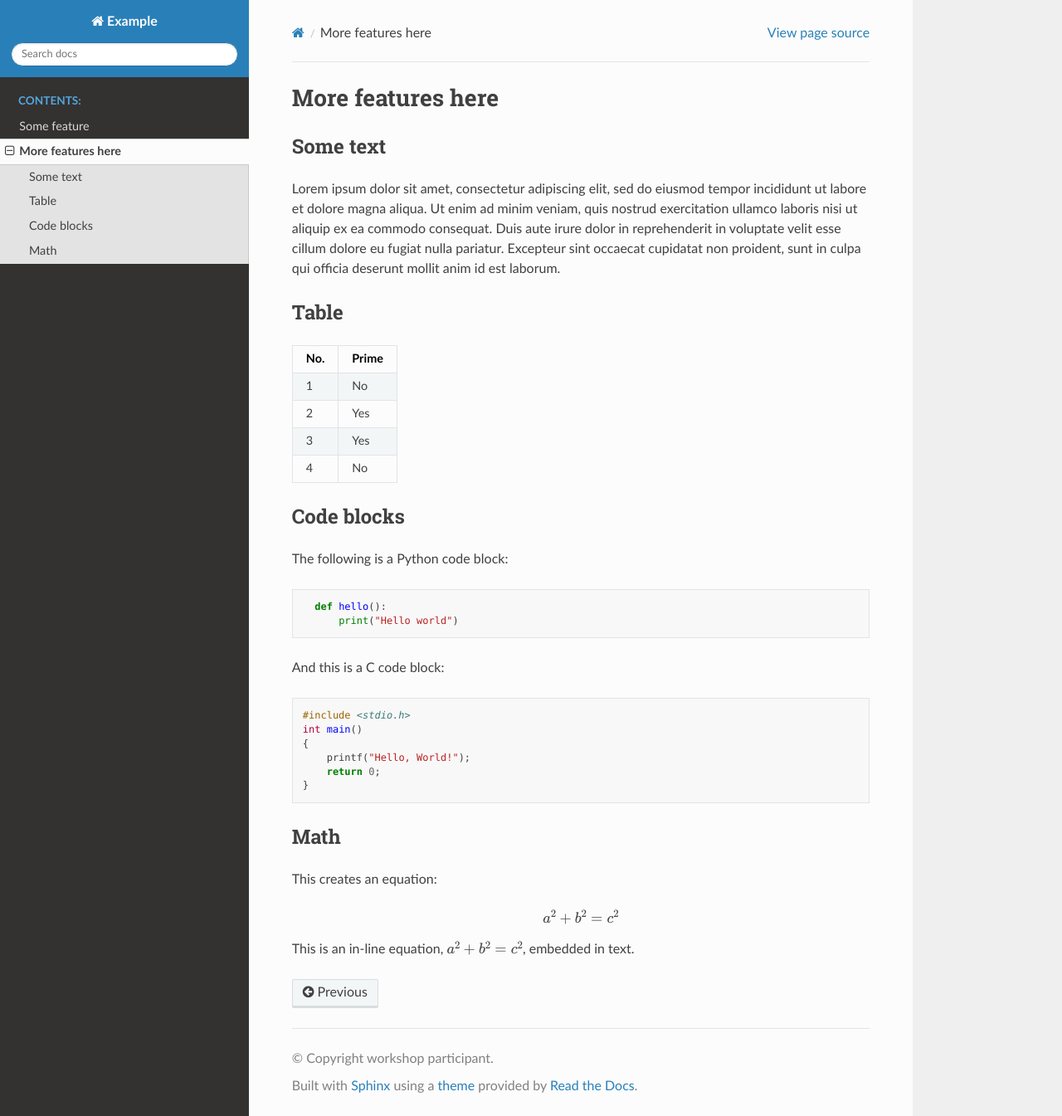
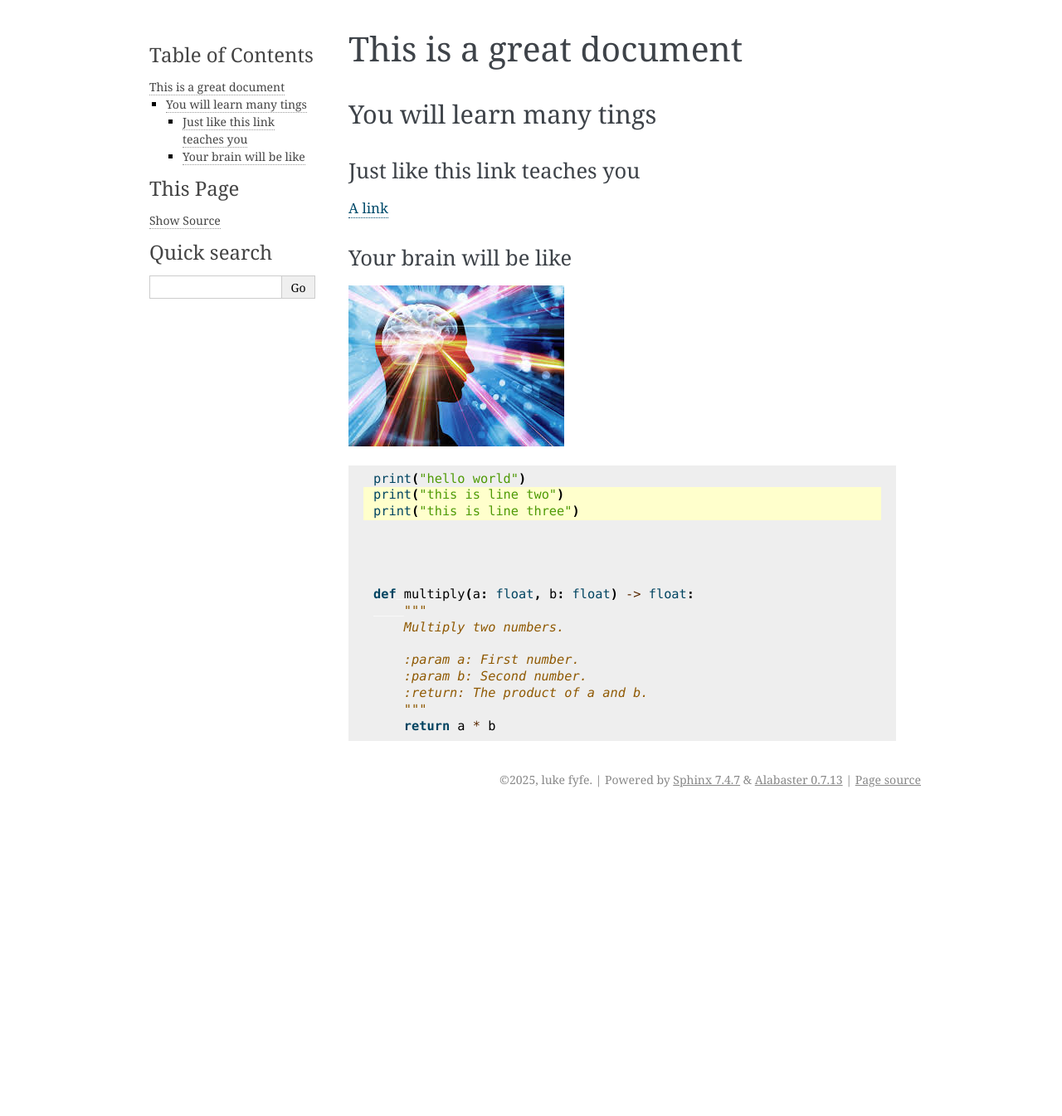
Before and after one commit to luke-129/documentation-example, a Sphinx documentation site: the page built from doc/another-feature.md, in a window 1280 px wide and 1345 px high. Shown: the whole window at 83% size. Built offline with Sphinx 7.4.7, drawn with Linux system fonts in a browser that asks for light colours; pages that are not in the unit, such as notebooks, are missing from menus.

Commit message:
add my own doco

````diff
--- a/doc/another-feature.md
+++ b/doc/another-feature.md
@@ -1,51 +1,14 @@
-# More features here
+# This is a great document
+## You will learn many tings
+
+### Just like this link teaches you
+[A link](https://www.google.com)
 
 
-## Some text
+### Your brain will be like
+![alt text](images.jpg)
 
-Lorem ipsum dolor sit amet, consectetur adipiscing elit, sed do eiusmod
-tempor incididunt ut labore et dolore magna aliqua. Ut enim ad minim veniam,
-quis nostrud exercitation ullamco laboris nisi ut aliquip ex ea commodo
-consequat. Duis aute irure dolor in reprehenderit in voluptate velit esse
-cillum dolore eu fugiat nulla pariatur. Excepteur sint occaecat cupidatat non
-proident, sunt in culpa qui officia deserunt mollit anim id est laborum.
-
-
-## Table
-
-| No.  |  Prime |
-| ---- | ------ |
-| 1    |  No    |
-| 2    |  Yes   |
-| 3    |  Yes   |
-| 4    |  No    |
-
-
-
-## Code blocks
-
-The following is a Python code block:
-```python
-  def hello():
-      print("Hello world")
+```{literalinclude} example.py
+:language: python
+:emphasize-lines: 2-3
 ```
-
-And this is a C code block:
-```c
-#include <stdio.h>
-int main()
-{
-    printf("Hello, World!");
-    return 0;
-}
-```
-
-
-## Math
-
-This creates an equation:
-```{math}
-a^2 + b^2 = c^2
-```
-
-This is an in-line equation, {math}`a^2 + b^2 = c^2`, embedded in text.
--- a/doc/conf.py
+++ b/doc/conf.py
@@ -6,23 +6,27 @@
 # -- Project information -----------------------------------------------------
 # https://www.sphinx-doc.org/en/master/usage/configuration.html#project-information
 
-project = 'Example'
-copyright = 'workshop participant'
-author = 'workshop participant'
+project = 'Week7Sphinx'
+copyright = '2025, luke fyfe'
+author = 'luke fyfe'
 release = '0.1'
-
 
 # -- General configuration ---------------------------------------------------
 # https://www.sphinx-doc.org/en/master/usage/configuration.html#general-configuration
 
-extensions = ['myst_parser']
+extensions = ['myst_parser', "autodoc2"]
+
+autodoc2_packages = [
+    "example.py"
+]
 
 templates_path = ['_templates']
 exclude_patterns = ['_build', 'Thumbs.db', '.DS_Store']
 
 
+
 # -- Options for HTML output -------------------------------------------------
 # https://www.sphinx-doc.org/en/master/usage/configuration.html#options-for-html-output
 
-html_theme = 'sphinx_rtd_theme'
+html_theme = 'alabaster'
 html_static_path = ['_static']
--- /dev/null
+++ b/doc/example.py
@@ -0,0 +1,16 @@
+print("hello world")
+print("this is line two")
+print("this is line three")
+
+
+
+
+def multiply(a: float, b: float) -> float:
+    """
+    Multiply two numbers.
+
+    :param a: First number.
+    :param b: Second number.
+    :return: The product of a and b.
+    """
+    return a * b
````
Also changed, not shown: doc/index.rst (+9 -4 lines), doc/math-feature.md (added, +8 -0 lines), doc/images.jpg (added), doc/some-feature.md (line endings or trailing spaces).
